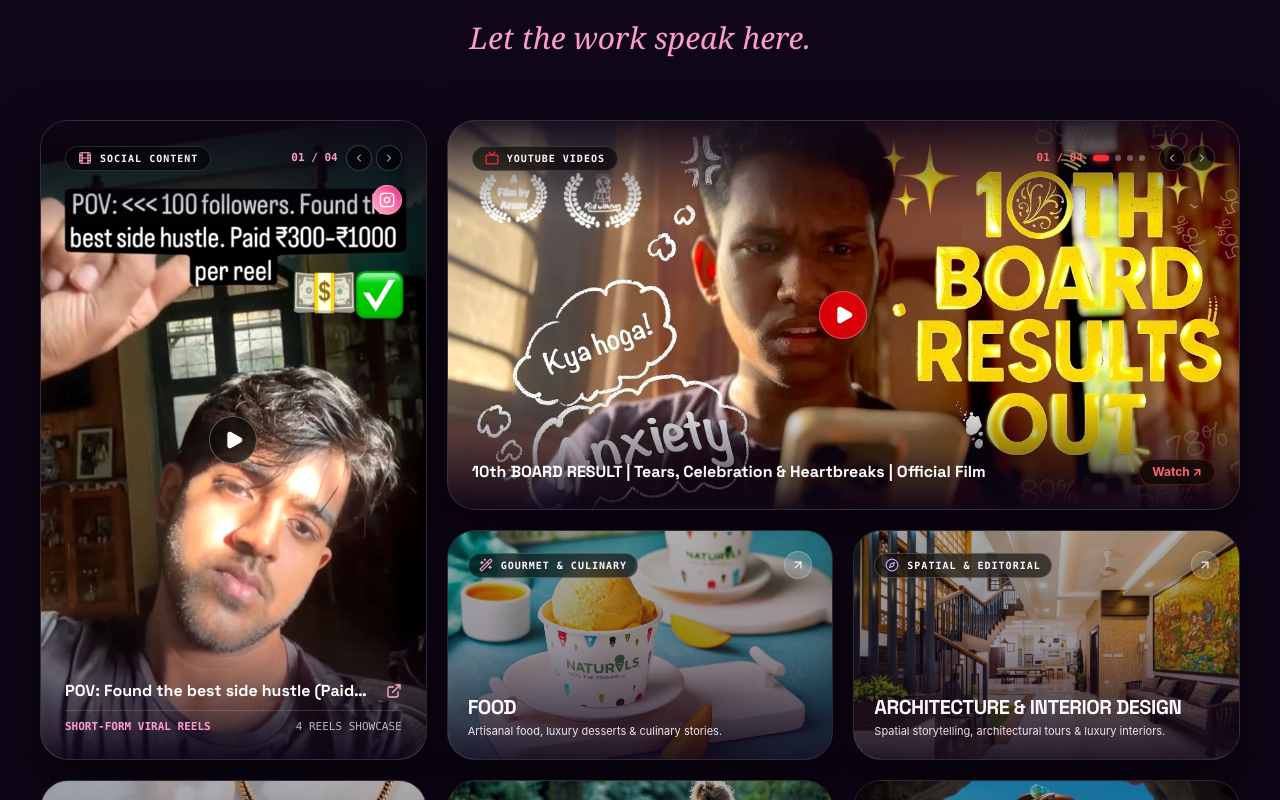
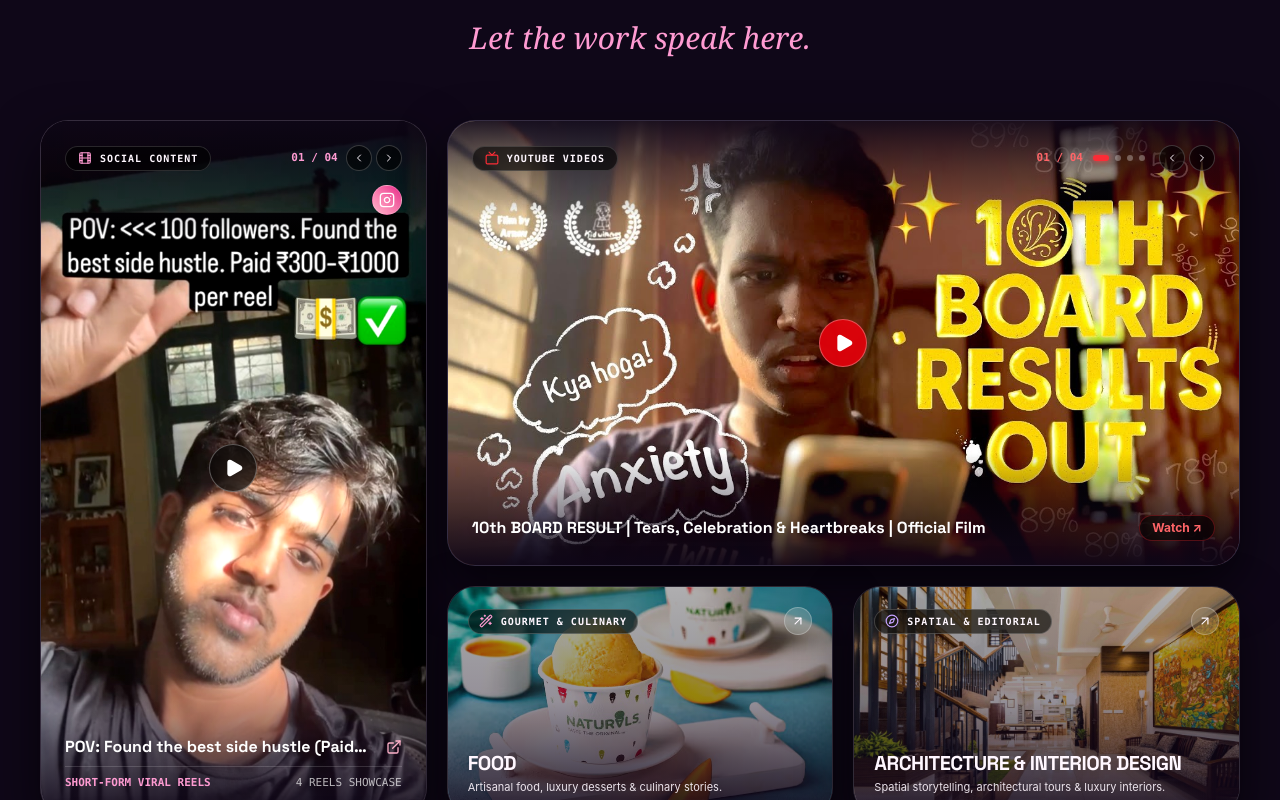
Before and after one commit to evanbose7/ARIIMAKESFILMS, a React (Vite) app: page / in a window 1280 px wide. Shown: the part 2440-3240 px from the top of the page. Built offline with nearby package versions, Linux system fonts and the light colour scheme.

Commit message:
Desktop Portfolio Bento: Set YouTube Card 02 to exact 16:9 aspect ratio height (min-h-446px) so entire 16:9 thumbnail is displayed without cropping

```diff
--- a/src/components/PortfolioSection.tsx
+++ b/src/components/PortfolioSection.tsx
@@ -734,8 +734,8 @@ export const PortfolioSection: React.FC<PortfolioSectionProps> = ({ onOpenWorkMo
       <div className="hidden lg:grid w-full max-w-[1200px] mx-auto grid-cols-12 gap-5 relative z-20">
 
         {/* ----------------------------------------------------------------------- */}
-        {/* CARD 01 — SOCIAL CONTENT (DOMINANT TALL PORTRAIT REEL - FULL-BLEED MEDIA) */}
-        {/* col-span-4, row-span-2 (~0.62 width-to-height ratio, spacious portrait height) */}
+        {/* CARD 01 — SOCIAL CONTENT (DOMINANT TALL PORTRAIT REEL - EXACT 9:16 PORTRAIT MEDIA) */}
+        {/* col-span-4, row-span-2 (~9:16 portrait ratio, spacious 696px height) */}
         {/* ----------------------------------------------------------------------- */}
         <motion.div
           id="portfolio-reels"
@@ -743,7 +743,7 @@ export const PortfolioSection: React.FC<PortfolioSectionProps> = ({ onOpenWorkMo
           transition={{ duration: 0.4, ease: [0.22, 1, 0.36, 1] }}
           onClick={() => handleOpenCategoryCard(CATEGORY_CARDS[0])}
           className="
-            col-span-4 row-span-2 min-h-[580px] lg:min-h-[640px] rounded-[28px] overflow-hidden
+            col-span-4 row-span-2 min-h-[620px] lg:min-h-[696px] rounded-[28px] overflow-hidden
             border border-white/15 bg-[#12071B]
             backdrop-blur-xl shadow-[0_20px_50px_rgba(0,0,0,0.65)]
             hover:border-[#FF9BD2]/70 hover:shadow-[0_0_35px_rgba(255,155,210,0.35)]
@@ -843,15 +843,15 @@ export const PortfolioSection: React.FC<PortfolioSectionProps> = ({ onOpenWorkMo
         </motion.div>
 
         {/* ----------------------------------------------------------------------- */}
-        {/* CARD 02 — YOUTUBE VIDEOS (LARGE WIDE CINEMATIC - FULL-BLEED THUMBNAIL) */}
-        {/* col-span-8, row-span-1 (Aspect ~16:8, spacious cinematic height) */}
+        {/* CARD 02 — YOUTUBE VIDEOS (LARGE WIDE CINEMATIC - EXACT 16:9 WIDESCREEN MEDIA) */}
+        {/* col-span-8, row-span-1 (Exact 16:9 widescreen ratio, spacious 446px height) */}
         {/* ----------------------------------------------------------------------- */}
         <motion.div
           id="portfolio-youtube"
           whileHover={{ y: -4, scale: 1.01 }}
           transition={{ duration: 0.4, ease: [0.22, 1, 0.36, 1] }}
           className="
-            col-span-8 row-span-1 min-h-[350px] lg:min-h-[390px] rounded-[28px] overflow-hidden
+            col-span-8 row-span-1 min-h-[380px] lg:min-h-[446px] rounded-[28px] overflow-hidden
             border border-white/15 bg-[#120822]
             backdrop-blur-xl shadow-[0_20px_50px_rgba(0,0,0,0.65)]
             hover:border-[#B388FF]/70 hover:shadow-[0_0_35px_rgba(179,136,255,0.35)]
```
